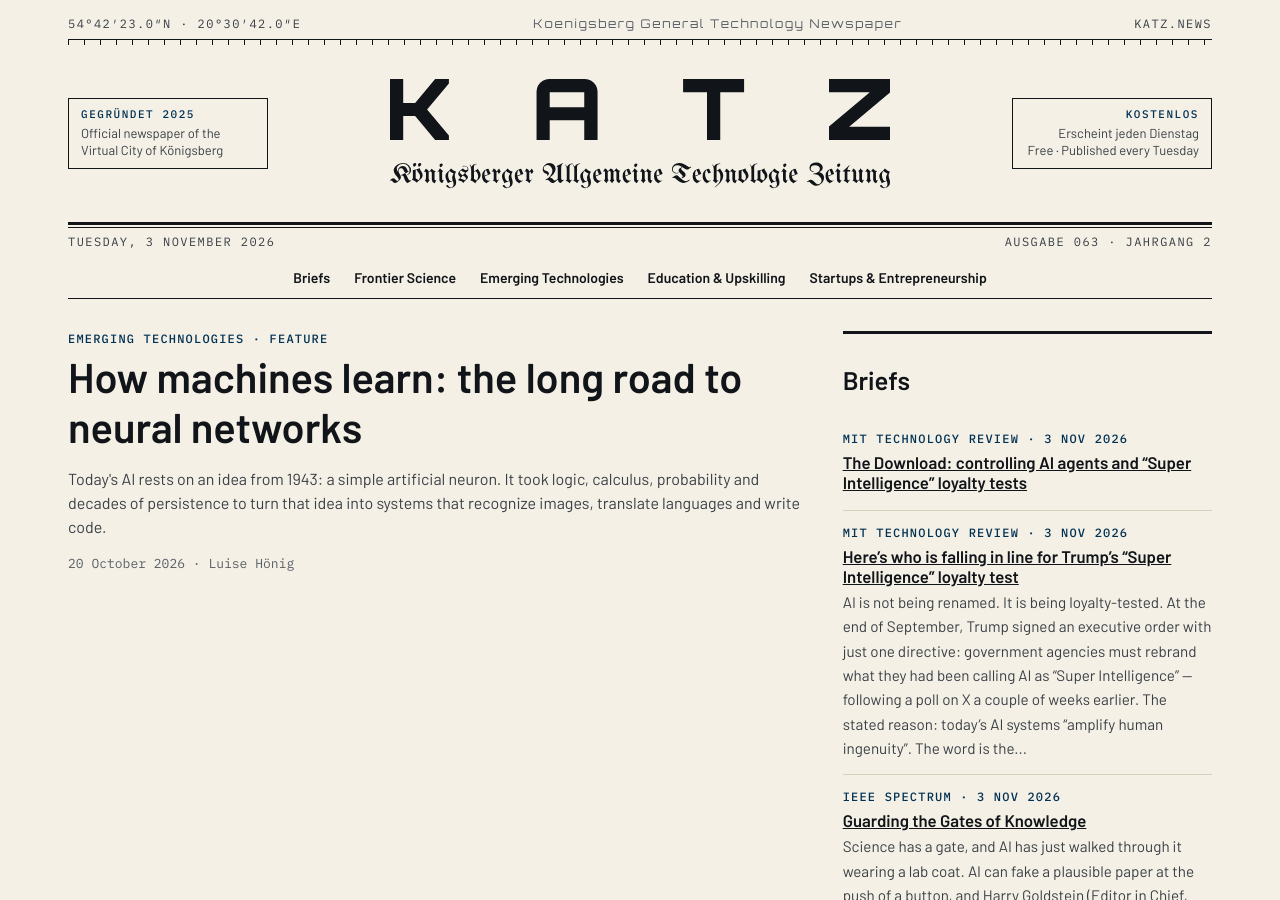
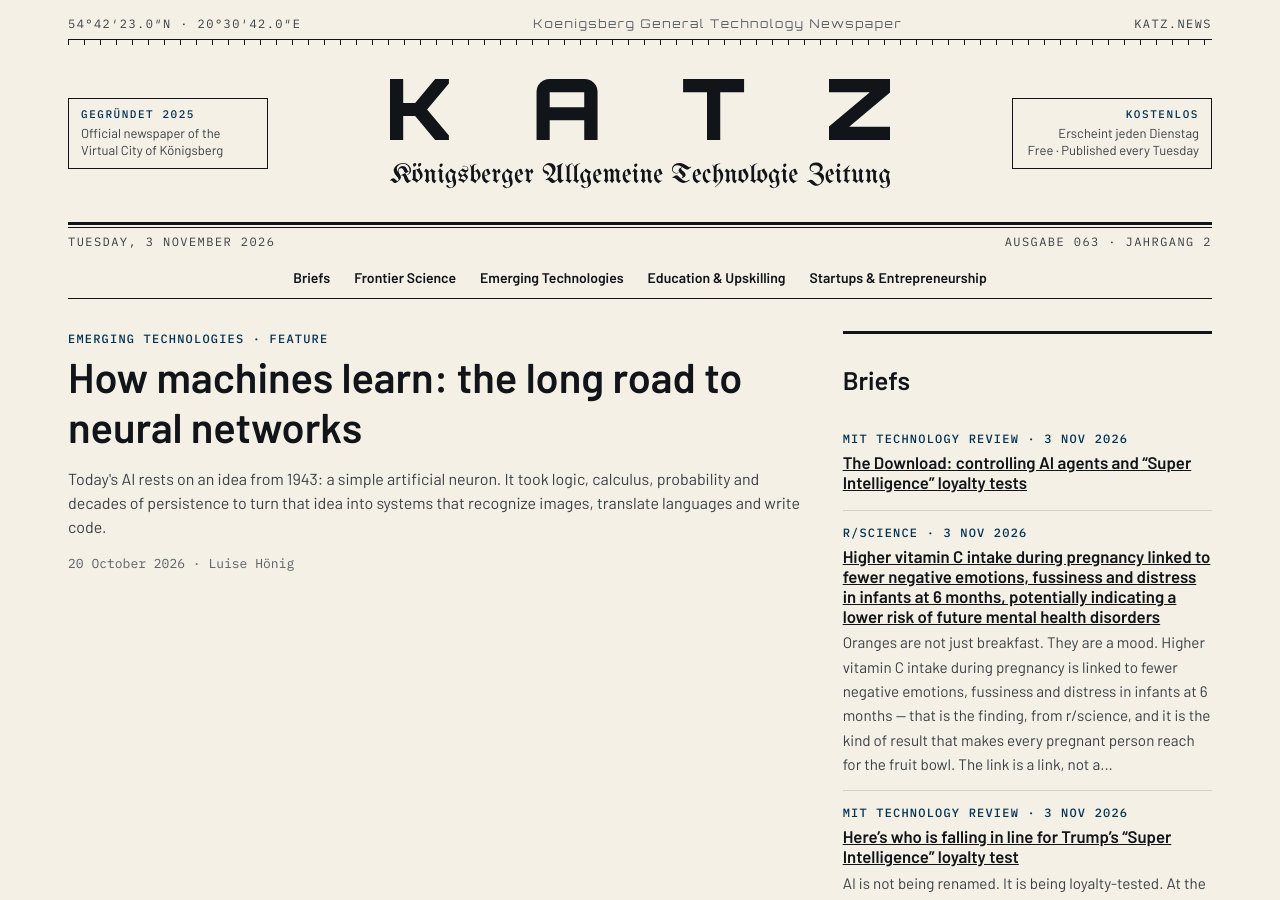
Before and after one commit to katz-news/katz.news, a Jekyll site: the page built from index.html, in a window 1280 px wide and 900 px high. Built offline with Jekyll 4.4.1, drawn with Linux system fonts in a browser that asks for light colours; some of the changed text lies outside the part shown.

Commit message:
Publish 2026-11-05

```diff
--- a/_data/build.yml
+++ b/_data/build.yml
@@ -1 +1 @@
-published_at: 2026-11-05T11:16:52Z
+published_at: 2026-11-05T11:18:46Z
--- /dev/null
+++ b/_posts/briefs/2026-11-04-higher-vitamin-c-intake-during-pregnancy-linked-to-fewer-neg.md
@@ -0,0 +1,19 @@
+---
+published: true
+title: Higher vitamin C intake during pregnancy linked to fewer negative
+  emotions, fussiness and distress in infants at 6 months, potentially
+  indicating a lower risk of future mental health disorders
+date: 2026-11-03
+section: science
+source_name: r/science
+source_url: https://www.reddit.com/r/science/comments/1xmz0cu/higher_vitamin_c_intake_during_pregnancy_linked/
+---
+Oranges are not just breakfast. They are a mood.
+
+Higher vitamin C intake during pregnancy is linked to fewer negative emotions, fussiness and distress in infants at 6 months — that is the finding, from r/science, and it is the kind of result that makes every pregnant person reach for the fruit bowl.
+
+The link is a link, not a prescription: “linked to” is the careful language of a study, not a promise. Vitamin C is not a happy pill, it is a vitamin — and a baby's mood at six months is not a report card, it is a snapshot. And the intervention is fruit!
+
+Still, the analogy holds like a good recipe: pregnancy is not a waiting room, it is a kitchen, and what goes into the kitchen shows up on the plate six months later (sorry, oranges). It is Popeye, except the spinach is citrus and the muscles are manners.
+
+Conclusion: vitamin C is not a supplement. It is a head start.
```
